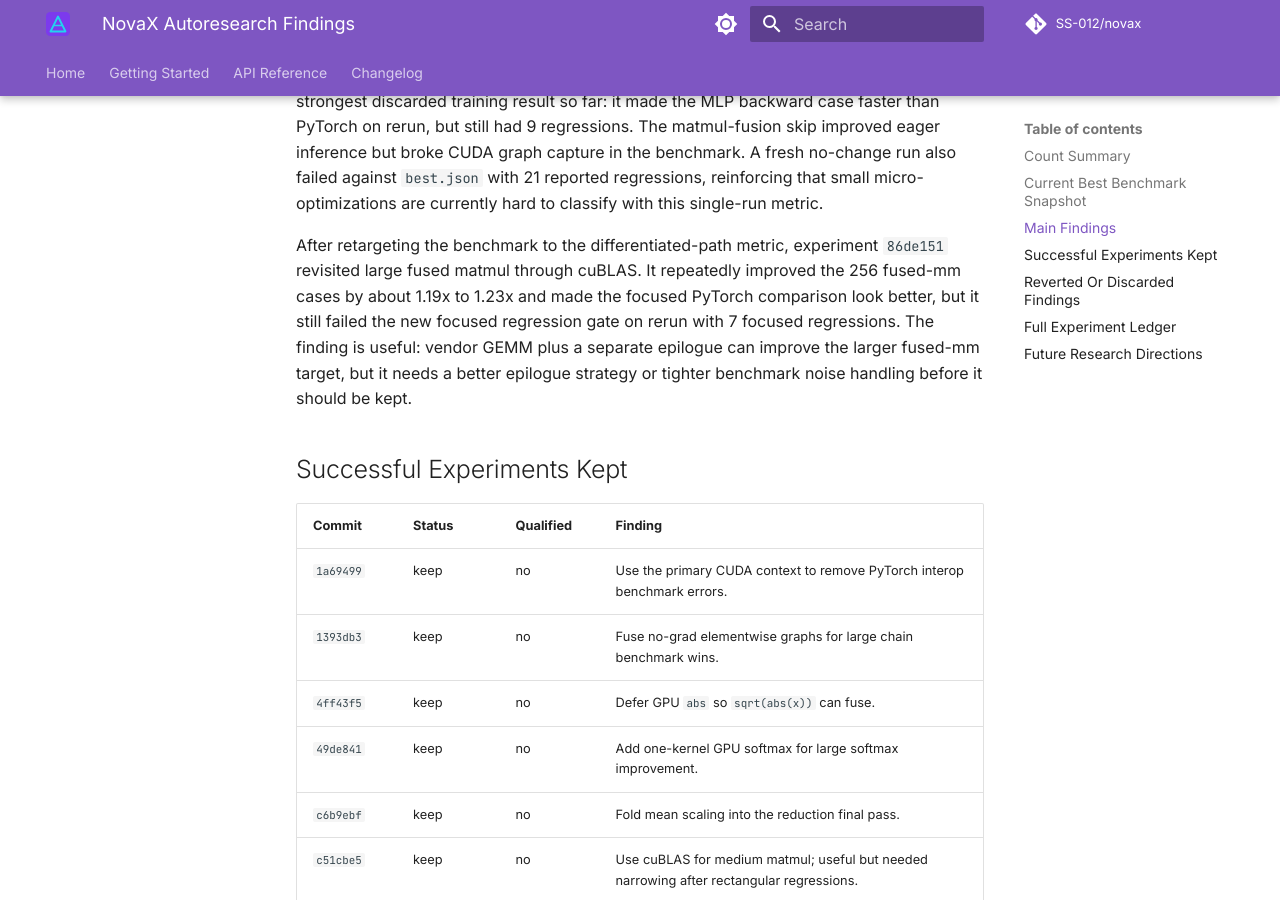
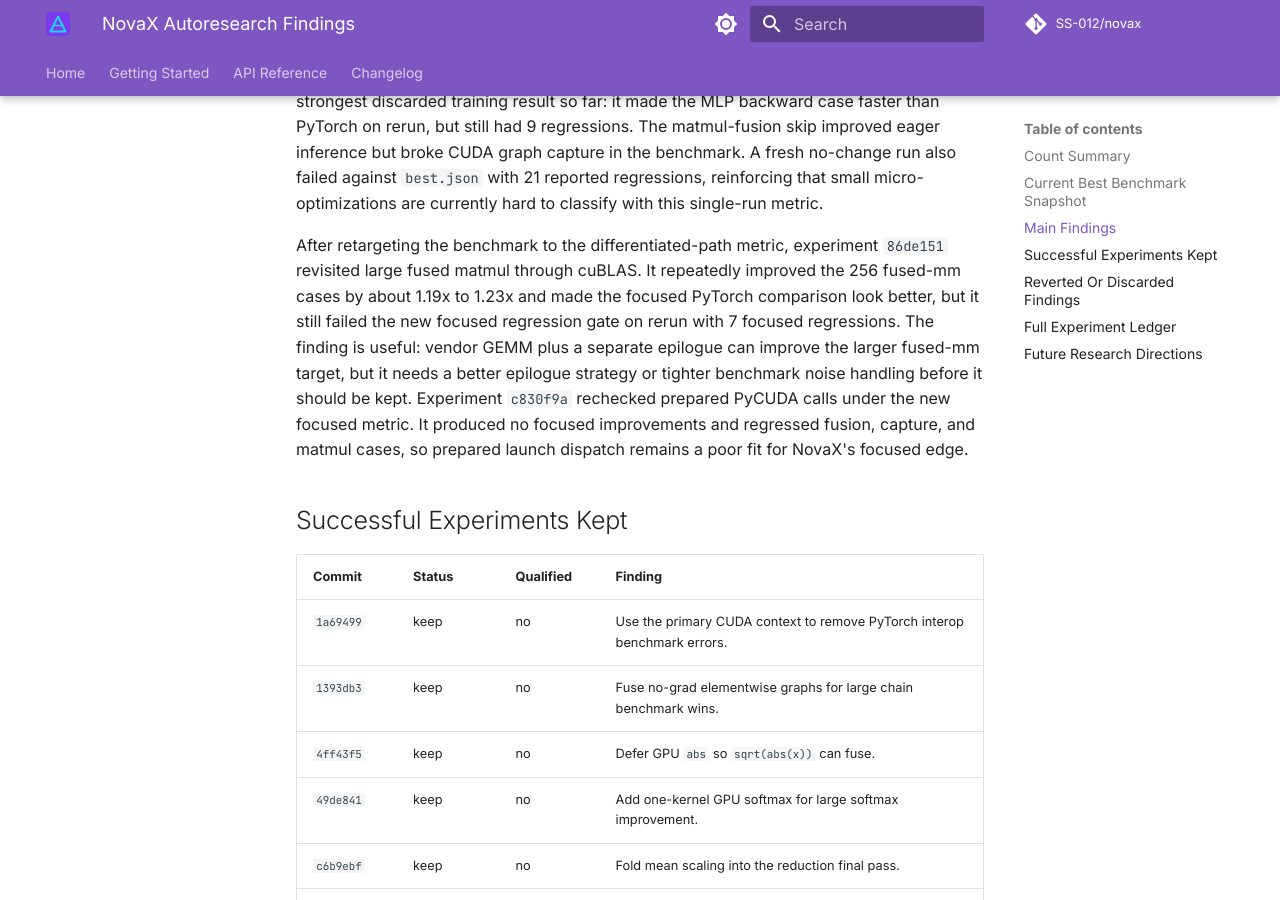
Before and after one commit to SS-012/novax, an MkDocs documentation site: the page built from docs/autoresearch-findings.md, in a window 1280 px wide and 900 px high, scrolled down 2861 px. Built offline with MkDocs 1.6.1 and Material for MkDocs 9.7.7, drawn with Linux system fonts in a browser that asks for light colours; comment, search, counter and statistics services are not loaded; the version menu is left out; some of the changed text lies outside the part shown.

Commit message:
docs: log focused prepared launch experiment

```diff
--- a/docs/autoresearch-findings.md
+++ b/docs/autoresearch-findings.md
@@ -128,6 +128,10 @@
 rerun with 7 focused regressions. The finding is useful: vendor GEMM plus a
 separate epilogue can improve the larger fused-mm target, but it needs a better
 epilogue strategy or tighter benchmark noise handling before it should be kept.
+Experiment `c830f9a` rechecked prepared PyCUDA calls under the new focused
+metric. It produced no focused improvements and regressed fusion, capture, and
+matmul cases, so prepared launch dispatch remains a poor fit for NovaX's focused
+edge.
 
 ## Successful Experiments Kept
 
@@ -201,6 +205,7 @@
 | `1afdd9a` | discard | Direct fused expression build improved fusion and `sqrt(abs)` directionally but missed the broad regression gate. |
 | `4b6e3a3` | discard | Specialized direct build for `sqrt(abs)` fusion did not improve the target case and failed the broad gate. |
 | `86de151` | discard | Large fused matmul through cuBLAS improved the 256 fused-mm cases but failed the focused regression budget on rerun. |
+| `c830f9a` | discard | Prepared PyCUDA launches produced no focused improvements and regressed fusion, capture, and matmul cases. |
 
 ## Full Experiment Ledger
 
@@ -269,6 +274,7 @@
 | `1afdd9a` | discard | no | 10 | 6 | 0 | -83.293341 | 1.030797 | Direct fused expression build improved fusion and sqrt_abs but missed broad regression gate. |
 | `4b6e3a3` | discard | no | 3 | 13 | 0 | -2088.905177 | 1.075438 | Specialized direct build for sqrt_abs fusion did not improve target case and failed broad gate. |
 | `86de151` | discard | no | 2 | 7 | 0 | -1088.266039 | 0.674881 | Focused large fused matmul through cuBLAS improved 256 fused-mm cases but failed focused regression budget on rerun. |
+| `c830f9a` | discard | no | 0 | 6 | 0 | -1324.696890 | 0.701902 | Prepared elementwise launches produced no focused improvements and regressed fusion capture and matmul cases. |
 
 ## Future Research Directions
 
```
Also changed, not shown: other parts of docs/autoresearch-findings.md (+4 -4 lines), papers/2026-05-30-frontier-gpu-optimization.md (+7 -0 lines).
